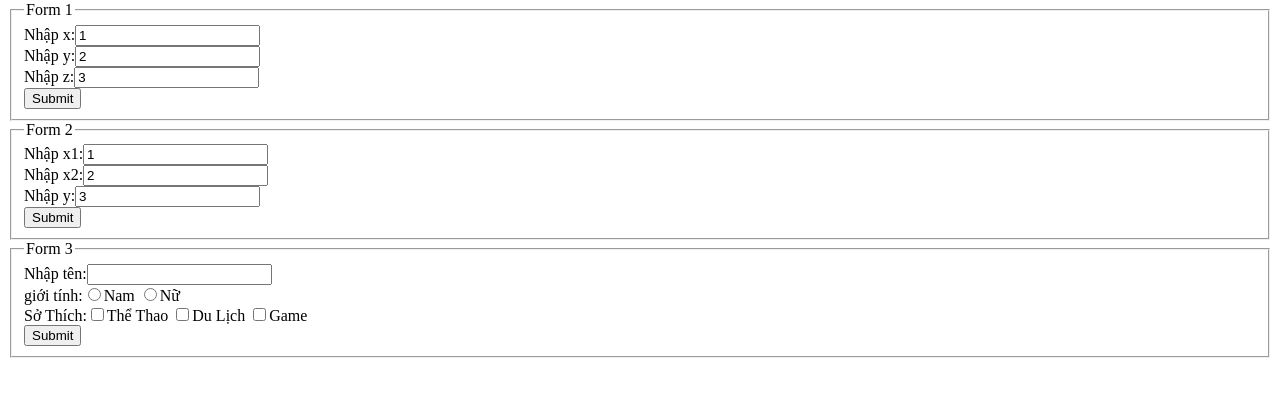
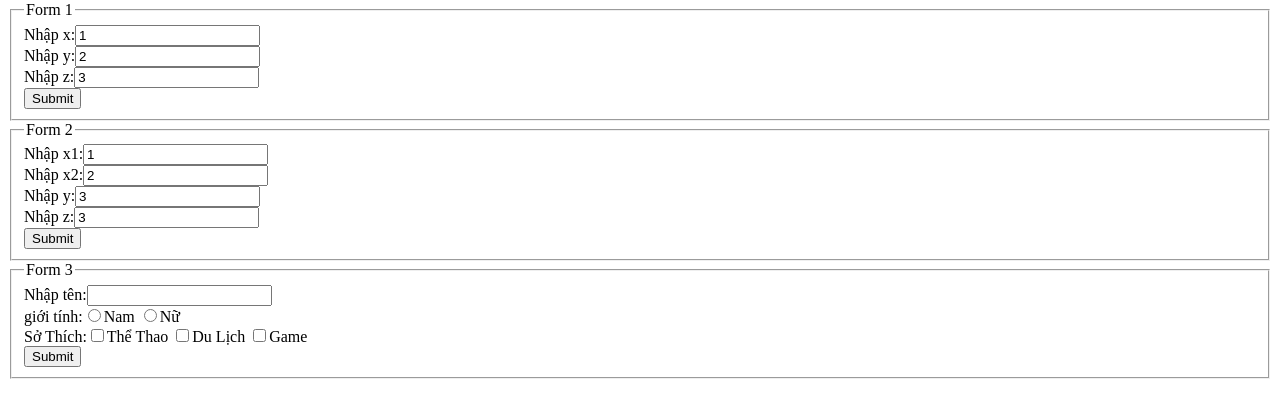
Before and after one commit to NganBuiNguyen/MNMCuoiKy, a PHP site: page /lab5_2.php in a window 1280 px wide. Shown: the part 187-605 px from the top of the page. Run offline with PHP 8.4, Linux system fonts and the light colour scheme.

Commit message:
sửa ngochuynh

```diff
--- a/lab05/lab5_2.php
+++ b/lab05/lab5_2.php
@@ -34,6 +34,7 @@ Nhập z:<input type="text" name="z" value="3"><br>
 Nhập x1:<input type="text" name="x[]" value="1"><br>
 Nhập x2:<input type="text" name="x[]" value="2"><br>
 Nhập y:<input type="text" name="y" value="3"><br>
+Nhập z:<input type="text" name="y" value="3"><br>
 <input type="submit" >
 </form>
 </fieldset>
```
